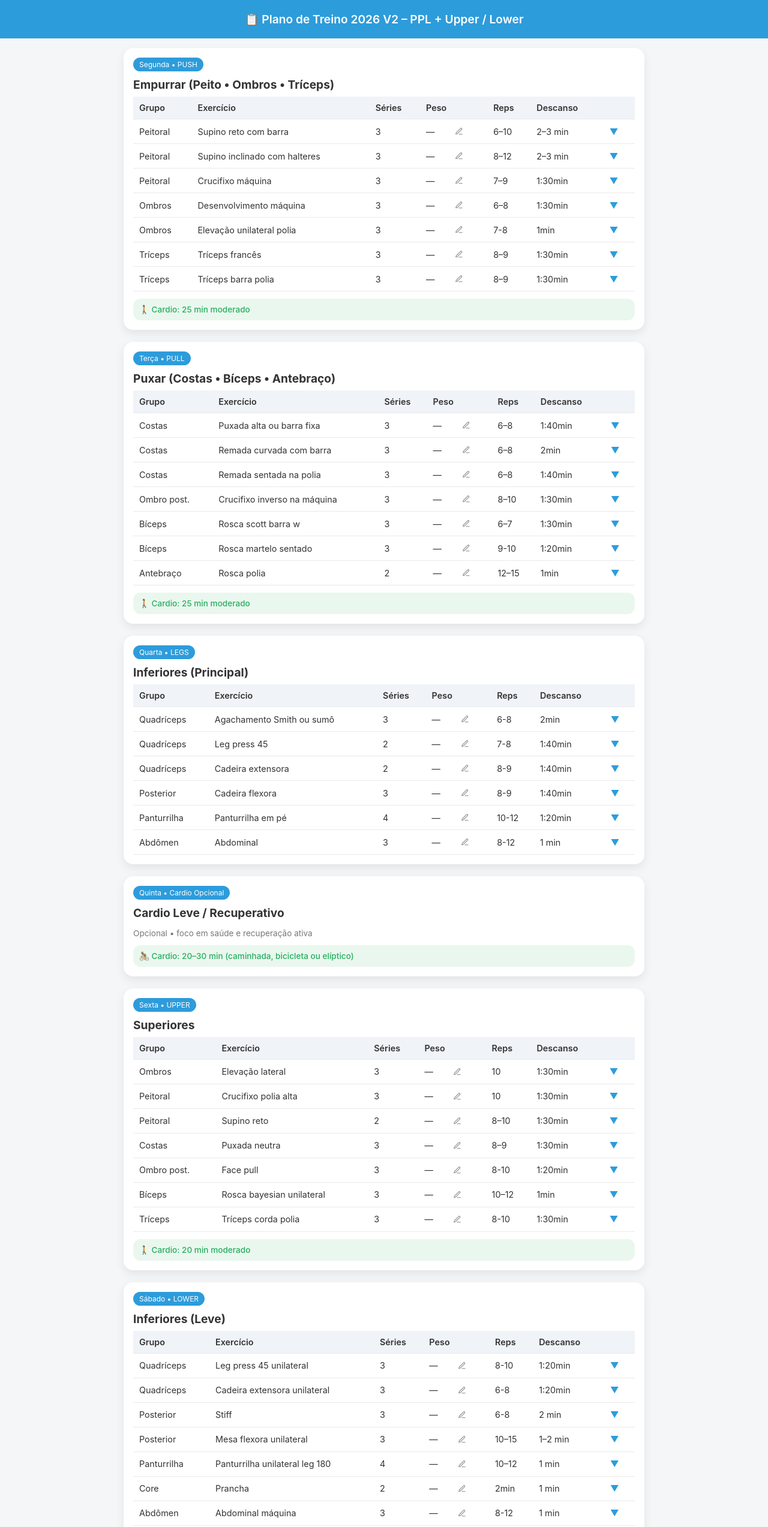
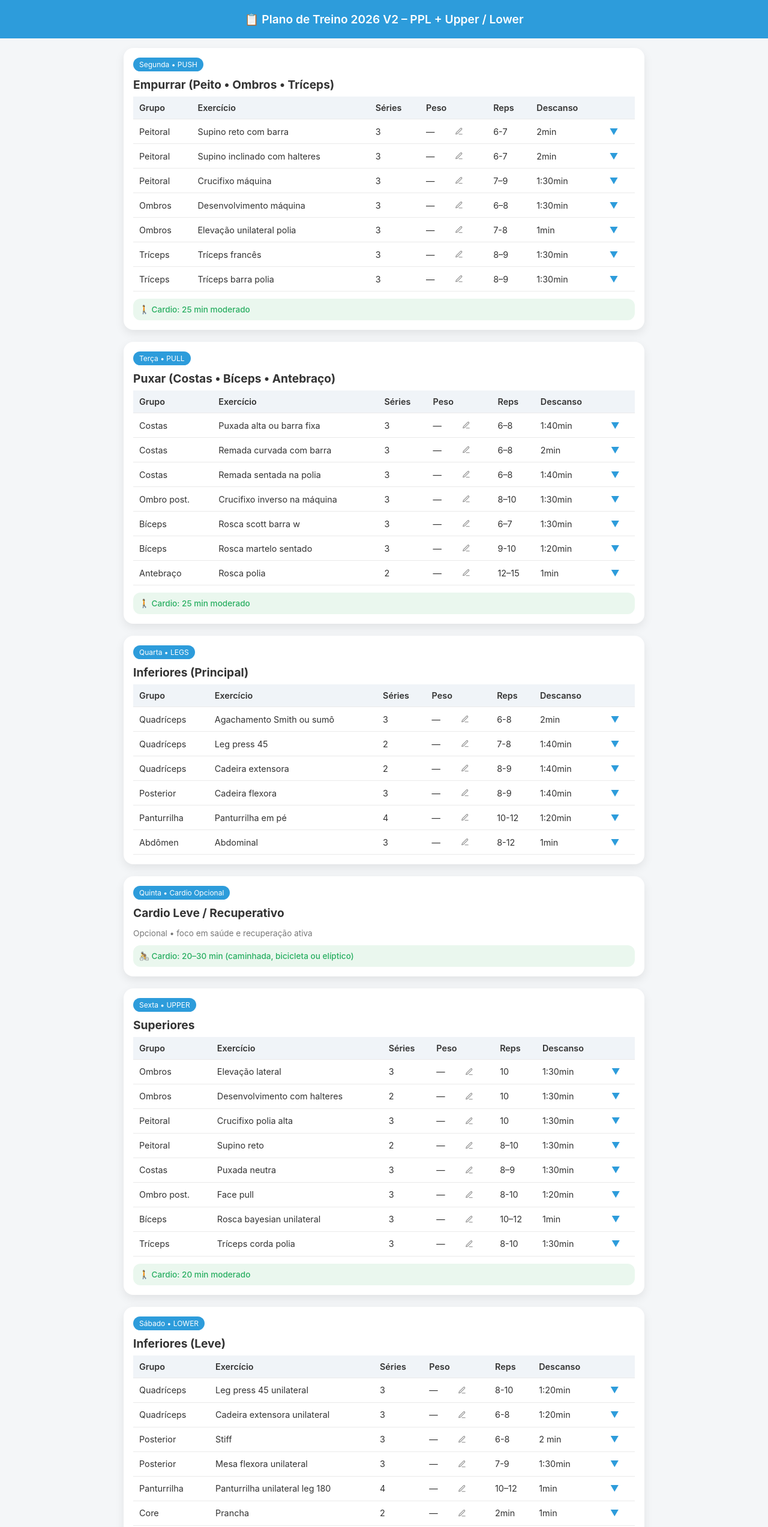
Before and after one commit to emersonjunior8/MeuTreino2026, a plain HTML site: page index.html in a window 1280 px wide. Shown: the top 2546 px of the page at 60% size. Drawn offline with Linux system fonts and the light colour scheme.

Commit message:
Update index.html

```diff
--- a/index.html
+++ b/index.html
@@ -308,8 +308,8 @@ footer {
             <span class="peso-evolucao"></span>
           </div>
         </td>
-        <td>6–10</td>
-        <td>2–3 min</td>
+        <td>6-7</td>
+        <td>2min</td>
         <td><button class="info-btn" type="button">▼</button></td>
       </tr>
 
@@ -342,8 +342,8 @@ footer {
             <span class="peso-evolucao"></span>
           </div>
         </td>
-        <td>8–12</td>
-        <td>2–3 min</td>
+        <td>6-7</td>
+        <td>2min</td>
         <td><button class="info-btn" type="button">▼</button></td>
       </tr>
       <tr class="anotacao-row">
@@ -616,7 +616,7 @@ footer {
         <td>Abdominal</td>
         <td>3</td>
         <td><div class="peso-container"><span class="peso-valor" data-peso-valor="quarta-abdominal">—</span><input class="peso-editar" type="text" data-peso="quarta-abdominal" placeholder="kg"><button class="peso-btn peso-editar-btn" type="button" aria-label="Editar peso"><svg width="14" height="14" viewBox="0 0 24 24" fill="none" stroke="currentColor" stroke-width="1.8" stroke-linecap="round" stroke-linejoin="round"><path d="M12 20h9"/><path d="M16.5 3.5a2.1 2.1 0 0 1 3 3L7 19l-4 1 1-4Z"/></svg></button><button class="peso-btn peso-salvar" type="button">✓</button><span class="peso-evolucao"></span></div></td>
-        <td>8-12</td><td>1 min</td><td><button class="info-btn" type="button">▼</button></td>
+        <td>8-12</td><td>1min</td><td><button class="info-btn" type="button">▼</button></td>
       </tr>
       <tr class="anotacao-row"><td colspan="7"><div class="anotacao-container"><textarea class="anotacao-input" data-anotacao="quarta-abdominal" placeholder="Digite uma anotação sobre este exercício..."></textarea></div></td></tr>
 
@@ -653,6 +653,15 @@ footer {
         <td>10</td><td>1:30min</td><td><button class="info-btn" type="button">▼</button></td>
       </tr>
       <tr class="anotacao-row"><td colspan="7"><div class="anotacao-container"><textarea class="anotacao-input" data-anotacao="sexta-elevacao-lateral" placeholder="Digite uma anotação sobre este exercício..."></textarea></div></td></tr>
+
+      <tr>
+        <td>Ombros</td>
+        <td>Desenvolvimento com halteres</td>
+        <td>2</td>
+        <td><div class="peso-container"><span class="peso-valor" data-peso-valor="sexta-desenvolvimento-halteres">—</span><input class="peso-editar" type="text" data-peso="sexta-desenvolvimento-halteres" placeholder="kg"><button class="peso-btn peso-editar-btn" type="button" aria-label="Editar peso"><svg width="14" height="14" viewBox="0 0 24 24" fill="none" stroke="currentColor" stroke-width="1.8" stroke-linecap="round" stroke-linejoin="round"><path d="M12 20h9"/><path d="M16.5 3.5a2.1 2.1 0 0 1 3 3L7 19l-4 1 1-4Z"/></svg></button><button class="peso-btn peso-salvar" type="button">✓</button><span class="peso-evolucao"></span></div></td>
+        <td>10</td><td>1:30min</td><td><button class="info-btn" type="button">▼</button></td>
+      </tr>
+      <tr class="anotacao-row"><td colspan="7"><div class="anotacao-container"><textarea class="anotacao-input" data-anotacao="sexta-desenvolvimento-halteres" placeholder="Digite uma anotação sobre este exercício..."></textarea></div></td></tr>
 
       <tr>
         <td>Peitoral</td>
@@ -754,7 +763,7 @@ footer {
         <td>Mesa flexora unilateral</td>
         <td>3</td>
         <td><div class="peso-container"><span class="peso-valor" data-peso-valor="sabado-mesa-flexora">—</span><input class="peso-editar" type="text" data-peso="sabado-mesa-flexora" placeholder="kg"><button class="peso-btn peso-editar-btn" type="button" aria-label="Editar peso"><svg width="14" height="14" viewBox="0 0 24 24" fill="none" stroke="currentColor" stroke-width="1.8" stroke-linecap="round" stroke-linejoin="round"><path d="M12 20h9"/><path d="M16.5 3.5a2.1 2.1 0 0 1 3 3L7 19l-4 1 1-4Z"/></svg></button><button class="peso-btn peso-salvar" type="button">✓</button><span class="peso-evolucao"></span></div></td>
-        <td>10–15</td><td>1–2 min</td><td><button class="info-btn" type="button">▼</button></td>
+        <td>7-9</td><td>1:30min</td><td><button class="info-btn" type="button">▼</button></td>
       </tr>
       <tr class="anotacao-row"><td colspan="7"><div class="anotacao-container"><textarea class="anotacao-input" data-anotacao="sabado-mesa-flexora" placeholder="Digite uma anotação sobre este exercício..."></textarea></div></td></tr>
 
@@ -763,7 +772,7 @@ footer {
         <td>Panturrilha unilateral leg 180</td>
         <td>4</td>
         <td><div class="peso-container"><span class="peso-valor" data-peso-valor="sabado-panturrilha-sentada">—</span><input class="peso-editar" type="text" data-peso="sabado-panturrilha-sentada" placeholder="kg"><button class="peso-btn peso-editar-btn" type="button" aria-label="Editar peso"><svg width="14" height="14" viewBox="0 0 24 24" fill="none" stroke="currentColor" stroke-width="1.8" stroke-linecap="round" stroke-linejoin="round"><path d="M12 20h9"/><path d="M16.5 3.5a2.1 2.1 0 0 1 3 3L7 19l-4 1 1-4Z"/></svg></button><button class="peso-btn peso-salvar" type="button">✓</button><span class="peso-evolucao"></span></div></td>
-        <td>10–12</td><td>1 min</td><td><button class="info-btn" type="button">▼</button></td>
+        <td>10–12</td><td>1min</td><td><button class="info-btn" type="button">▼</button></td>
       </tr>
       <tr class="anotacao-row"><td colspan="7"><div class="anotacao-container"><textarea class="anotacao-input" data-anotacao="sabado-panturrilha-sentada" placeholder="Digite uma anotação sobre este exercício..."></textarea></div></td></tr>
 
@@ -772,7 +781,7 @@ footer {
         <td>Prancha</td>
         <td>2</td>
         <td><div class="peso-container"><span class="peso-valor" data-peso-valor="sabado-prancha">—</span><input class="peso-editar" type="text" data-peso="sabado-prancha" placeholder="kg"><button class="peso-btn peso-editar-btn" type="button" aria-label="Editar peso"><svg width="14" height="14" viewBox="0 0 24 24" fill="none" stroke="currentColor" stroke-width="1.8" stroke-linecap="round" stroke-linejoin="round"><path d="M12 20h9"/><path d="M16.5 3.5a2.1 2.1 0 0 1 3 3L7 19l-4 1 1-4Z"/></svg></button><button class="peso-btn peso-salvar" type="button">✓</button><span class="peso-evolucao"></span></div></td>
-        <td>2min</td><td>1 min</td><td><button class="info-btn" type="button">▼</button></td>
+        <td>2min</td><td>1min</td><td><button class="info-btn" type="button">▼</button></td>
       </tr>
       <tr class="anotacao-row"><td colspan="7"><div class="anotacao-container"><textarea class="anotacao-input" data-anotacao="sabado-prancha" placeholder="Digite uma anotação sobre este exercício..."></textarea></div></td></tr>
 
@@ -781,7 +790,7 @@ footer {
         <td>Abdominal máquina</td>
         <td>3</td>
         <td><div class="peso-container"><span class="peso-valor" data-peso-valor="sabado-abdominal-maquina">—</span><input class="peso-editar" type="text" data-peso="sabado-abdominal-maquina" placeholder="kg"><button class="peso-btn peso-editar-btn" type="button" aria-label="Editar peso"><svg width="14" height="14" viewBox="0 0 24 24" fill="none" stroke="currentColor" stroke-width="1.8" stroke-linecap="round" stroke-linejoin="round"><path d="M12 20h9"/><path d="M16.5 3.5a2.1 2.1 0 0 1 3 3L7 19l-4 1 1-4Z"/></svg></button><button class="peso-btn peso-salvar" type="button">✓</button><span class="peso-evolucao"></span></div></td>
-        <td>8-12</td><td>1 min</td><td><button class="info-btn" type="button">▼</button></td>
+        <td>8-12</td><td>1min</td><td><button class="info-btn" type="button">▼</button></td>
       </tr>
       <tr class="anotacao-row"><td colspan="7"><div class="anotacao-container"><textarea class="anotacao-input" data-anotacao="sabado-abdominal-maquina" placeholder="Digite uma anotação sobre este exercício..."></textarea></div></td></tr>
 
```
